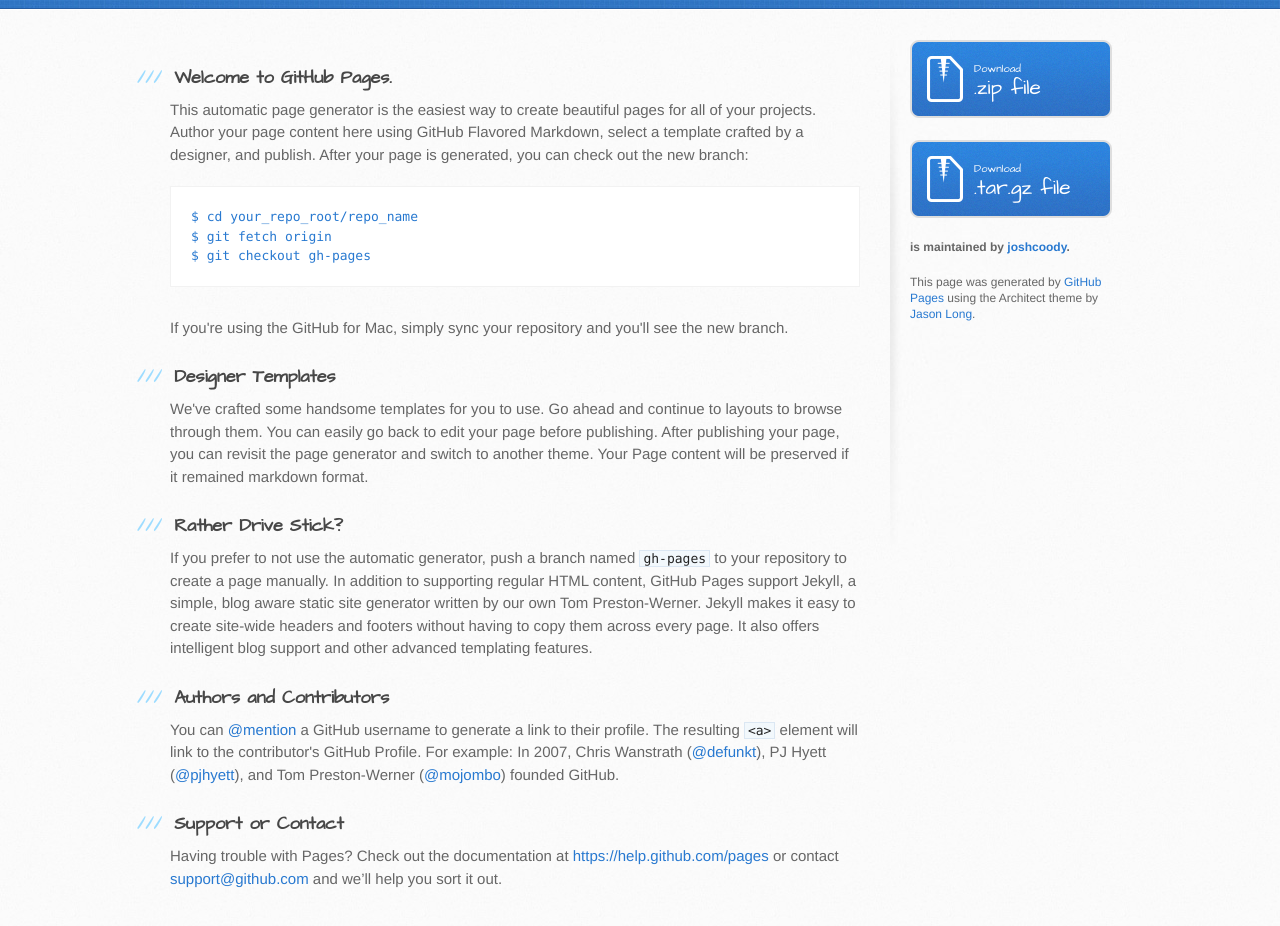
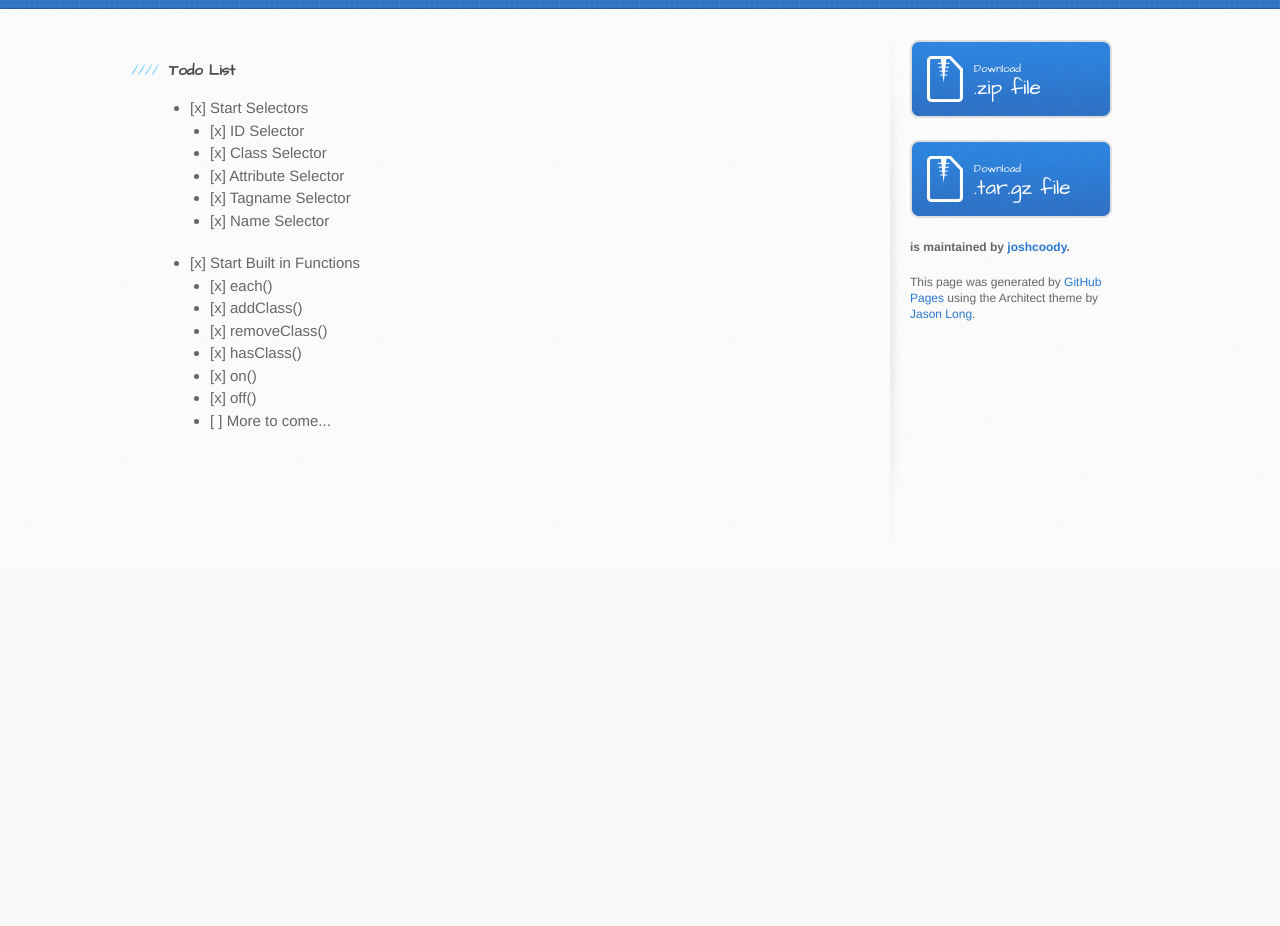
Before and after one commit to joshcoody/speedjs, a plain HTML site: page index.html in a window 1280 px wide. Shown: the part 260-1186 px from the top of the page. After the commit the page ends 826 px from the top, so only its background shows below. Drawn offline with Linux system fonts and the light colour scheme.

```diff
--- a/index.html
+++ b/index.html
@@ -28,37 +28,33 @@
     <div id="content-wrapper">
       <div class="inner clearfix">
         <section id="main-content">
-          <h3>
-<a id="welcome-to-github-pages" class="anchor" href="#welcome-to-github-pages" aria-hidden="true"><span class="octicon octicon-link"></span></a>Welcome to GitHub Pages.</h3>
+          <h4>
+<a id="todo-list" class="anchor" href="#todo-list" aria-hidden="true"><span class="octicon octicon-link"></span></a>Todo List</h4>
 
-<p>This automatic page generator is the easiest way to create beautiful pages for all of your projects. Author your page content here using GitHub Flavored Markdown, select a template crafted by a designer, and publish. After your page is generated, you can check out the new branch:</p>
+<ul>
+<li>[x] Start Selectors
 
-<pre><code>$ cd your_repo_root/repo_name
-$ git fetch origin
-$ git checkout gh-pages
-</code></pre>
+<ul>
+<li>[x] ID Selector</li>
+<li>[x] Class Selector</li>
+<li>[x] Attribute Selector</li>
+<li>[x] Tagname Selector</li>
+<li>[x] Name Selector</li>
+</ul>
+</li>
+<li>[x] Start Built in Functions
 
-<p>If you're using the GitHub for Mac, simply sync your repository and you'll see the new branch.</p>
-
-<h3>
-<a id="designer-templates" class="anchor" href="#designer-templates" aria-hidden="true"><span class="octicon octicon-link"></span></a>Designer Templates</h3>
-
-<p>We've crafted some handsome templates for you to use. Go ahead and continue to layouts to browse through them. You can easily go back to edit your page before publishing. After publishing your page, you can revisit the page generator and switch to another theme. Your Page content will be preserved if it remained markdown format.</p>
-
-<h3>
-<a id="rather-drive-stick" class="anchor" href="#rather-drive-stick" aria-hidden="true"><span class="octicon octicon-link"></span></a>Rather Drive Stick?</h3>
-
-<p>If you prefer to not use the automatic generator, push a branch named <code>gh-pages</code> to your repository to create a page manually. In addition to supporting regular HTML content, GitHub Pages support Jekyll, a simple, blog aware static site generator written by our own Tom Preston-Werner. Jekyll makes it easy to create site-wide headers and footers without having to copy them across every page. It also offers intelligent blog support and other advanced templating features.</p>
-
-<h3>
-<a id="authors-and-contributors" class="anchor" href="#authors-and-contributors" aria-hidden="true"><span class="octicon octicon-link"></span></a>Authors and Contributors</h3>
-
-<p>You can <a href="https://github.com/blog/821" class="user-mention">@mention</a> a GitHub username to generate a link to their profile. The resulting <code>&lt;a&gt;</code> element will link to the contributor's GitHub Profile. For example: In 2007, Chris Wanstrath (<a href="https://github.com/defunkt" class="user-mention">@defunkt</a>), PJ Hyett (<a href="https://github.com/pjhyett" class="user-mention">@pjhyett</a>), and Tom Preston-Werner (<a href="https://github.com/mojombo" class="user-mention">@mojombo</a>) founded GitHub.</p>
-
-<h3>
-<a id="support-or-contact" class="anchor" href="#support-or-contact" aria-hidden="true"><span class="octicon octicon-link"></span></a>Support or Contact</h3>
-
-<p>Having trouble with Pages? Check out the documentation at <a href="https://help.github.com/pages">https://help.github.com/pages</a> or contact <a href="mailto:support@github.com">support@github.com</a> and we’ll help you sort it out.</p>
+<ul>
+<li>[x] each()</li>
+<li>[x] addClass()</li>
+<li>[x] removeClass()</li>
+<li>[x] hasClass()</li>
+<li>[x] on()</li>
+<li>[x] off()</li>
+<li>[ ] More to come...</li>
+</ul>
+</li>
+</ul>
         </section>
 
         <aside id="sidebar">
```
Also changed, not shown: params.json (+1 -1 lines).
